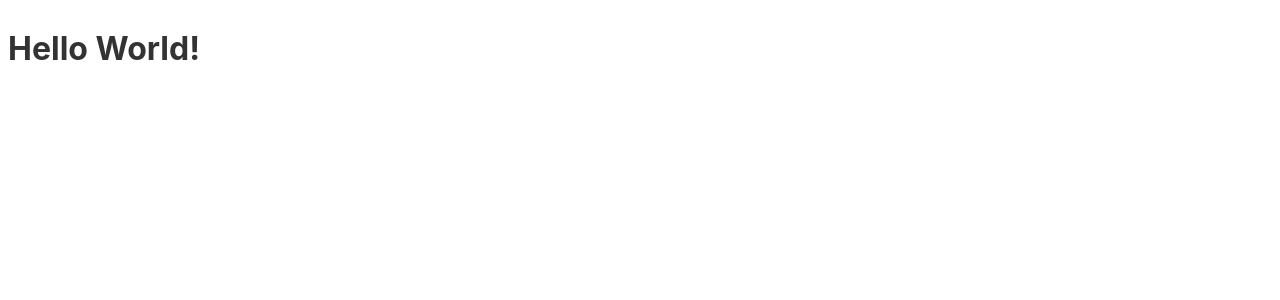
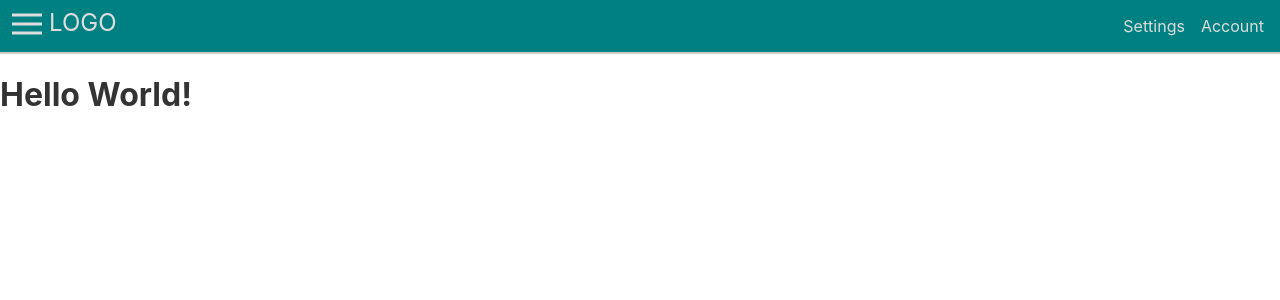
Before and after one commit to joshnuss/svelte-navigation, a Svelte app: page / in a window 1280 px wide. Shown: the top 300 px of the page. Built offline with nearby package versions, Linux system fonts and the light colour scheme.

Commit message:
Adds Navbar and Sidebar

```diff
--- a/public/global.css
+++ b/public/global.css
@@ -2,14 +2,16 @@ html, body {
 	position: relative;
 	width: 100%;
 	height: 100%;
+	margin: 0;
+	padding: 0px;
 }
 
 body {
 	color: #333;
-	margin: 0;
-	padding: 8px;
 	box-sizing: border-box;
 	font-family: -apple-system, BlinkMacSystemFont, "Segoe UI", Roboto, Oxygen-Sans, Ubuntu, Cantarell, "Helvetica Neue", sans-serif;
+	margin: 0;
+	padding: 0px;
 }
 
 a {
--- a/src/App.svelte
+++ b/src/App.svelte
@@ -1,5 +1,16 @@
 <script>
+  import Navbar from './components/Navbar.svelte'
+  import Sidebar from './components/Sidebar.svelte'
+
+  let showMenu = false;
+
+  function handleMenuClick() {
+    showMenu = true;
+  }
 </script>
+
+<Navbar on:menuClick={handleMenuClick}/>
+<Sidebar bind:expanded={showMenu}/>
 
 <main>
   <h1>Hello World!</h1>
--- /dev/null
+++ b/src/components/Navbar.svelte
@@ -0,0 +1,71 @@
+<script>
+  import {createEventDispatcher} from 'svelte';
+
+  const dispatch = createEventDispatcher();
+</script>
+<style>
+  header {
+    background: teal;
+    display: flex;
+    justify-content: center;
+    border-bottom: solid 2px #ccc;
+    padding: 0.5em;
+    color: #ddd;
+  }
+  header a {
+    color: inherit;
+    display: block;
+  }
+  nav {
+    flex: auto;
+    display: flex;
+    justify-content: flex-end;
+  }
+  nav a {
+    padding: 0.5em;
+  }
+  nav a:hover {
+    background: #ffffff44;
+    border-radius: 0.2em;
+    color: white;
+  }
+  svg {
+    height: 30px
+  }
+  svg text {
+    fill: currentColor;
+  }
+  button {
+    padding: 0 3px;
+    margin: 0 3px 0 0;
+    cursor: pointer;
+    background: transparent;
+    color: inherit;
+    border: solid 1px transparent;
+    display: block;
+  }
+  button svg {
+    fill: currentColor;
+  }
+  button:hover {
+    color: white;
+    background: transparent;
+  }
+</style>
+
+<header>
+  <button on:click|preventDefault={() => dispatch('menuClick')}>
+    <svg xmlns="http://www.w3.org/2000/svg" viewBox="0 0 20 20"><path d="M0 3h20v2H0V3zm0 6h20v2H0V9zm0 6h20v2H0v-2z"/></svg>
+  </button>
+
+  <a href="/">
+    <svg viewBox="0 0 100 20">
+      <text x=0 y=15>LOGO</text>
+    </svg>
+  </a>
+
+  <nav>
+    <a href="#">Settings</a>
+    <a href="#">Account</a>
+  </nav>
+</header>
--- /dev/null
+++ b/src/components/Sidebar.svelte
@@ -0,0 +1,62 @@
+<script>
+  export let expanded = false;
+
+  function hide() {
+    expanded = false;
+  }
+</script>
+
+<style>
+  .container {
+    top: 0px;
+    position: absolute;
+    height: 100%;
+    width: 100%;
+    background: #ccc;
+    display: none;
+  }
+  .expanded {
+    display: block;
+  }
+  nav {
+    padding: 2em;
+  }
+
+  a {
+    display: block;
+    font-weight: 500;
+    font-size: 1.4em;
+    padding: 0.2em;
+    color: #222;
+  }
+
+  button {
+    cursor: pointer;
+    padding: 0.5em 0.7em;
+    margin: 10px;
+    display: block;
+    position: absolute;
+    right: 0px;
+    background: none;
+    color: #444;
+  }
+
+  button:hover {
+    color: #000;
+  }
+
+  svg {
+    fill: currentColor;
+  }
+</style>
+
+<div class="container" class:expanded>
+  <button on:click|preventDefault={hide}>
+    <svg xmlns="http://www.w3.org/2000/svg" viewBox="0 0 20 20" height=20><path d="M2.93 17.07A10 10 0 1 1 17.07 2.93 10 10 0 0 1 2.93 17.07zm1.41-1.41A8 8 0 1 0 15.66 4.34 8 8 0 0 0 4.34 15.66zm9.9-8.49L11.41 10l2.83 2.83-1.41 1.41L10 11.41l-2.83 2.83-1.41-1.41L8.59 10 5.76 7.17l1.41-1.41L10 8.59l2.83-2.83 1.41 1.41z"/></svg>
+  </button>
+  <nav>
+    <a href="#">Home</a>
+    <a href="#">Settings</a>
+    <a href="#">Account</a>
+  </nav>
+</div>
```
